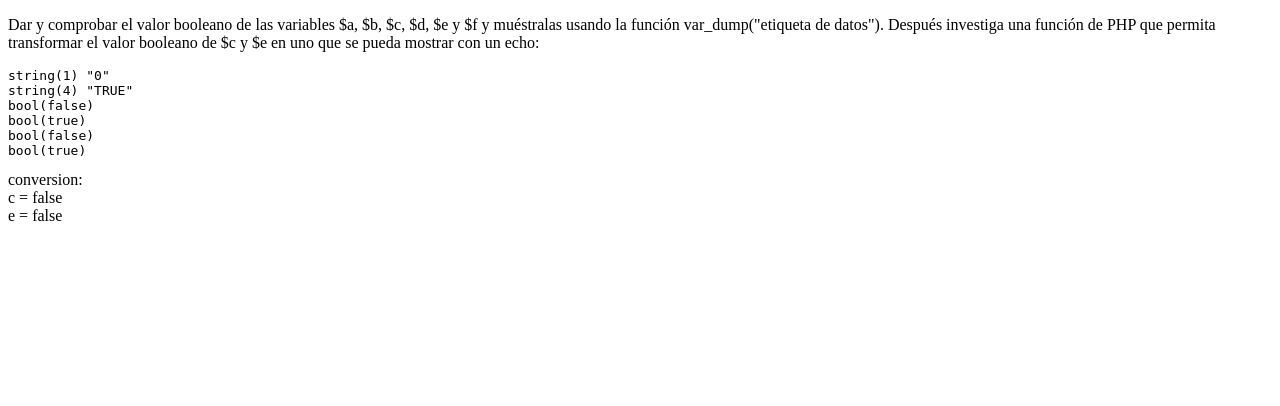
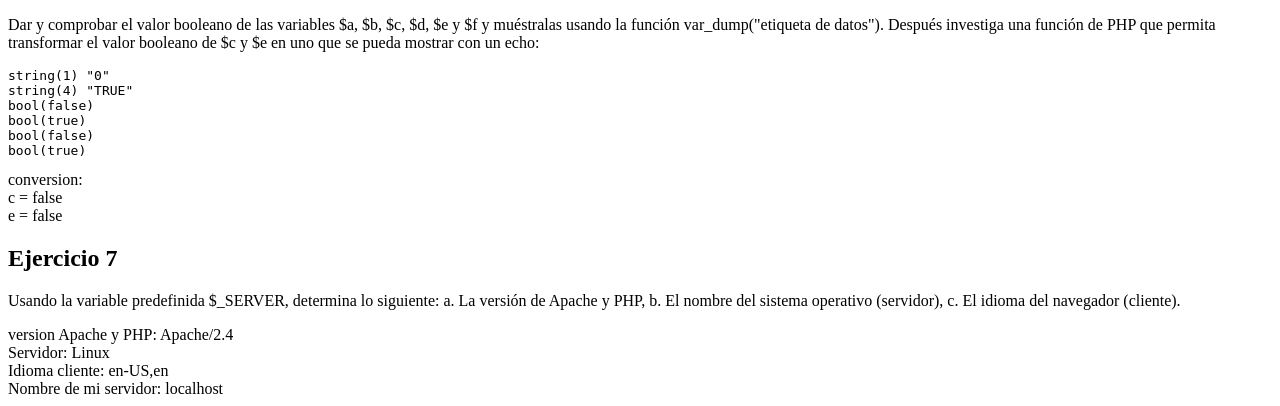
Before and after one commit to LisethMecatl/tecweb, a PHP site: page / in a window 1280 px wide. Shown: the part 2248-2654 px from the top of the page. Before the commit the page ends 2469 px from the top, so only its background shows below. Run offline with PHP 8.4, Linux system fonts and the light colour scheme.

Commit message:
Ejercicio 7 de la practica 4 en p04

```diff
--- a/practicas/p04/index.php
+++ b/practicas/p04/index.php
@@ -200,6 +200,18 @@
     unset($a, $b, $c, $d, $e, $f);
     ?>
 
+    <h2>Ejercicio 7</h2>
+    <p>Usando la variable predefinida $_SERVER, determina lo siguiente:
+        a. La versión de Apache y PHP,
+        b. El nombre del sistema operativo (servidor),
+        c. El idioma del navegador (cliente).</p>
+
+    <?php
+    echo "version Apache y PHP:  " . $_SERVER['SERVER_SOFTWARE'] . "<br>";
+    echo "Servidor:  " . PHP_OS . "<br>";
+    echo "Idioma cliente:  " . $_SERVER['HTTP_ACCEPT_LANGUAGE'] . "<br>";
+    echo "Nombre de mi servidor:  " . $_SERVER['SERVER_NAME'] . "<br>";
+    ?>
 </body>
 
 </html>
```
